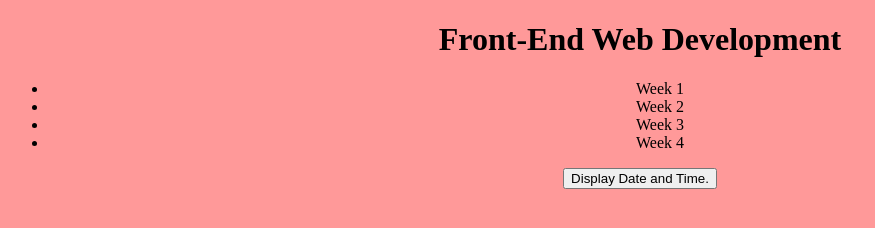
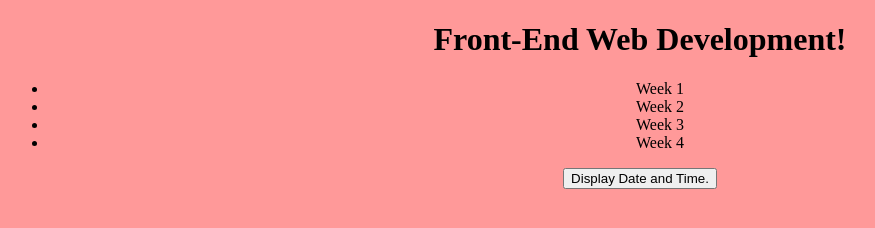
Before and after one commit to LouiseLee8/Front-End-Web-Development, a plain HTML site: page index.html in a window 1280 px wide. Shown: the whole page, without its empty margins (0-875 px from the left). Drawn offline with Linux system fonts and the light colour scheme.

Commit message:
ano9ther change

```diff
--- a/index.html
+++ b/index.html
@@ -8,7 +8,7 @@
   </head>
   <body>
       <script src="js/scripts.js"></script>
-      <h1>Front-End Web Development</h1>
+      <h1>Front-End Web Development!</h1>
       <ul>
         <li>Week 1</li>
         <li>Week 2</li>
```
